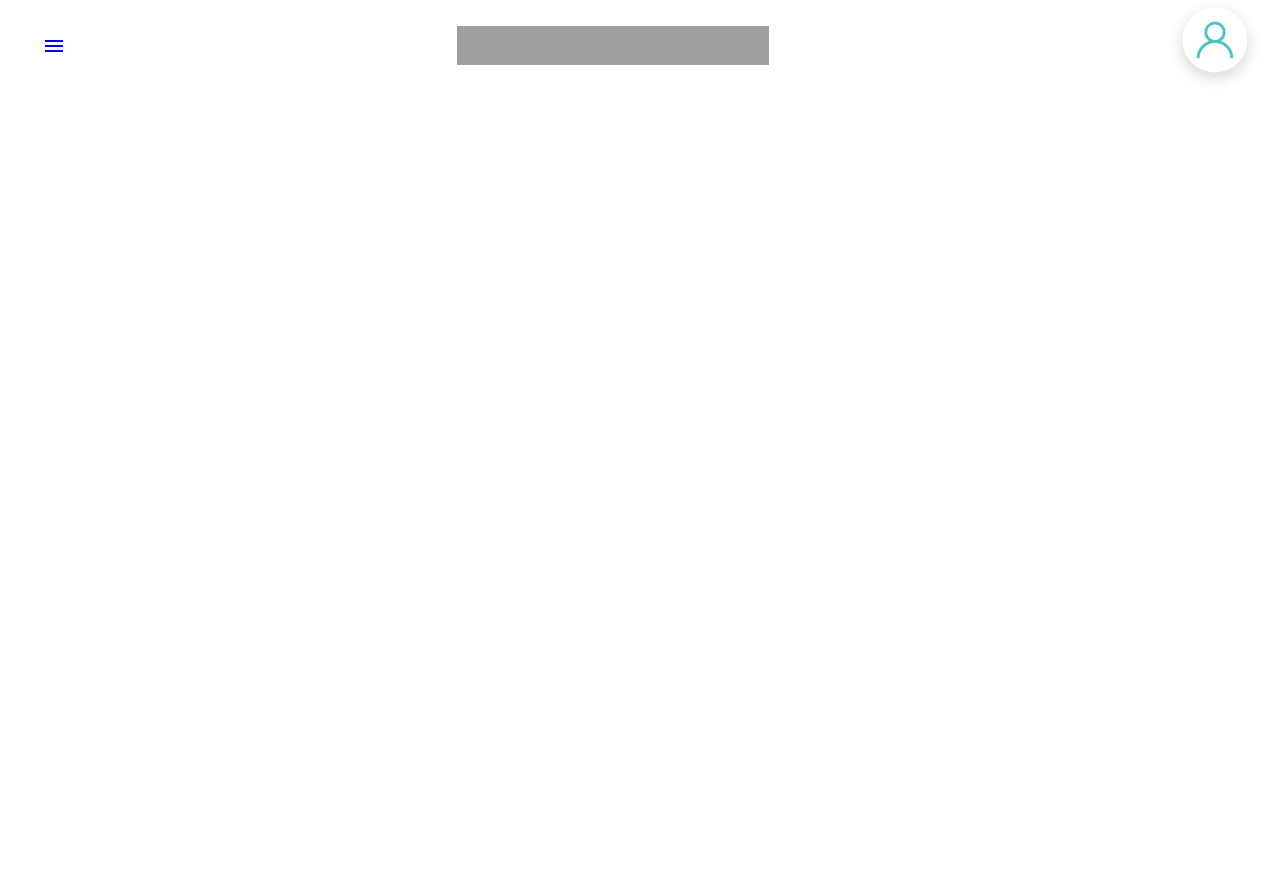
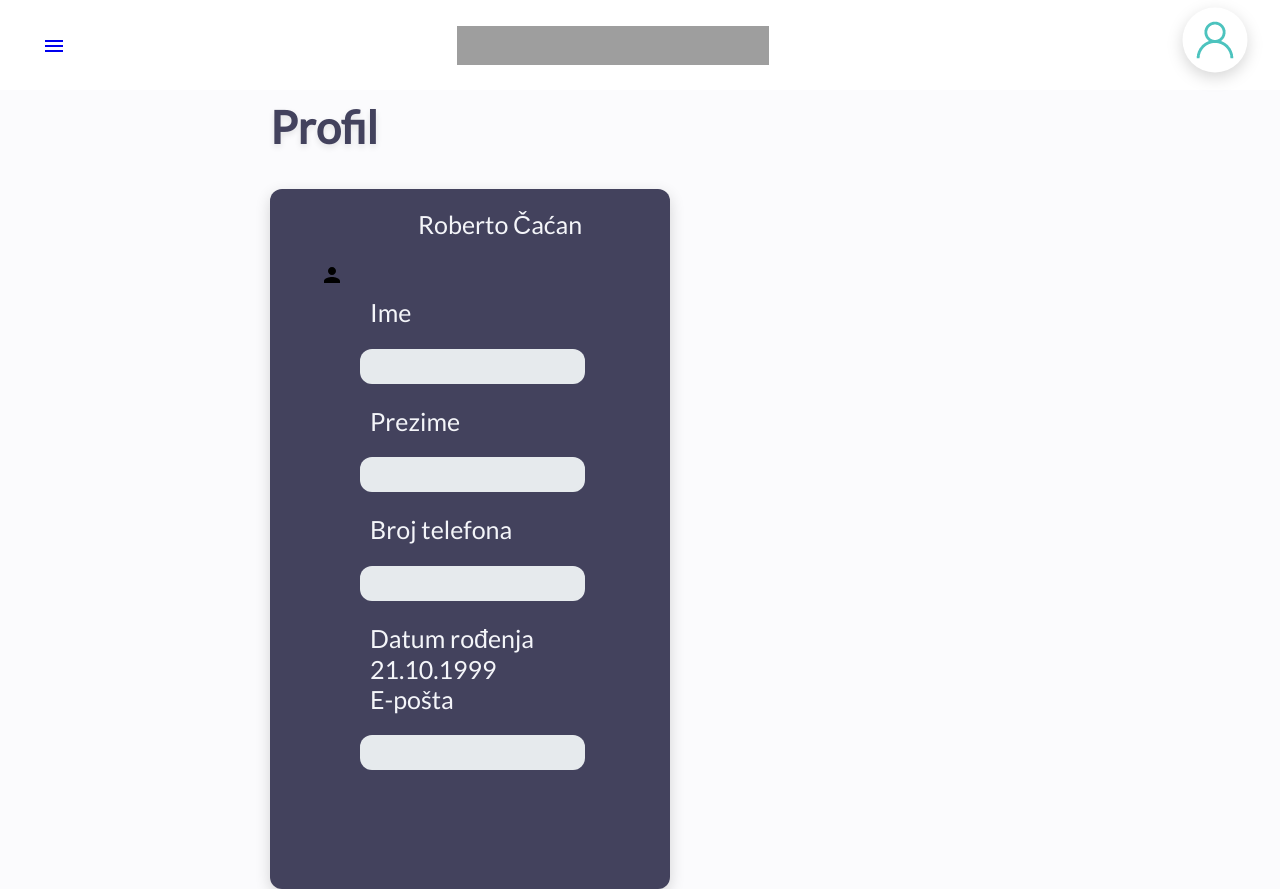
Before and after one commit to kuveeee/zavrsni-rad-kinetic-frontend, a React (Create React App) app: page /profil in a window 1280 px wide. Before the commit the page ends 800 px from the top, so only its background shows below. Built offline with nearby package versions, Linux system fonts and the light colour scheme; grey boxes are pictures that could not be loaded; the HTML template or start-up script is replaced by a standard one.

Commit message:
New page Profil
Added route for this specific page

```diff
--- a/src/App.js
+++ b/src/App.js
@@ -6,6 +6,7 @@
 import Usluge from './views/Usluge';
 import NovaRezervacija from './views/NovaRezervacija';
 import Naplacivanje from './views/Naplacivanje';
+import Profil from './views/Profil';
 
 const App = () => {
   return (
@@ -18,6 +19,7 @@
           <Route path="/usluge" component={Usluge} />
           <Route path="/nova-rezervacija" component={NovaRezervacija} />
           <Route path="/naplacivanje" component={Naplacivanje} />
+          <Route path="/profil" component={Profil} />
         </Switch>
       </Router>
     </div>
--- /dev/null
+++ b/src/assets/styles/Profil.css
@@ -0,0 +1,60 @@
+.profil_body {
+    display: flex;
+    flex-wrap: wrap;
+    height: 100%;
+}
+
+.flex_row {
+    display: flex;
+    flex-direction: row;
+    flex-wrap: wrap;
+    width: 100%;
+    padding-bottom: 500px;
+}
+
+.flex_column {
+    display: flex;
+    flex-direction: column;
+    flex-basis: 100%;
+    flex: 1;
+}
+
+h1 {
+    font-size: 45px;
+    text-align: left;
+    font-weight: bold;
+    color: #43425D;
+    text-shadow: 0px 3px 6px #0000001A;
+    margin-bottom: 35px;
+}
+
+.profil {
+    width: 400px;
+    height: 700px;
+    padding-top: 20px;
+    background: #43425D 0% 0% no-repeat padding-box;
+    box-shadow: 0px 5px 15px #00000029;
+    border-radius: 12px;
+    padding-left: 50px;
+}
+
+.profil p{
+    color: #F4F5F9;
+    text-align: center;
+    font-size: 25px;
+}
+
+input {
+    width: 225px;
+    height: 35px;
+    background: #E6EAED;
+    border-radius: 12px;
+    font-size: 20px;
+    border: none;
+    margin-bottom: 22px;
+    align-self: center;
+}
+
+.input p{
+    text-align: left;
+}
--- a/src/components/sidebarData.js
+++ b/src/components/sidebarData.js
@@ -31,4 +31,10 @@
     icon: <Icons.AttachMoney />,
     cName: 'nav-text',
   },
+  {
+    title: 'Profil',
+    path: '/profil',
+    icon: <Icons.Person />,
+    cName: 'nav-text',
+  },
 ];
--- /dev/null
+++ b/src/views/Profil.js
@@ -0,0 +1,30 @@
+import React from 'react';
+import * as Icons from '@material-ui/icons';
+import '../assets/styles/Profil.css';
+
+function Profil() {
+    return <div className="main">
+        <div class="profil_body">
+            <h1>Profil</h1>
+            <div class="break"></div>
+            <div class="profil">
+                <p>Roberto Čaćan</p>
+                <Icons.Person />
+                <div class="input">
+                    <p>Ime</p>
+                    <input type="text"></input>
+                    <p>Prezime</p>
+                    <input type="text"></input>
+                    <p>Broj telefona</p>
+                    <input type="text"></input>
+                    <p>Datum rođenja</p>
+                    <p>21.10.1999</p>
+                    <p>E-pošta</p>
+                    <input type="text"></input>
+                </div>
+            </div>
+        </div>
+    </div >
+}
+
+export default Profil;
```
